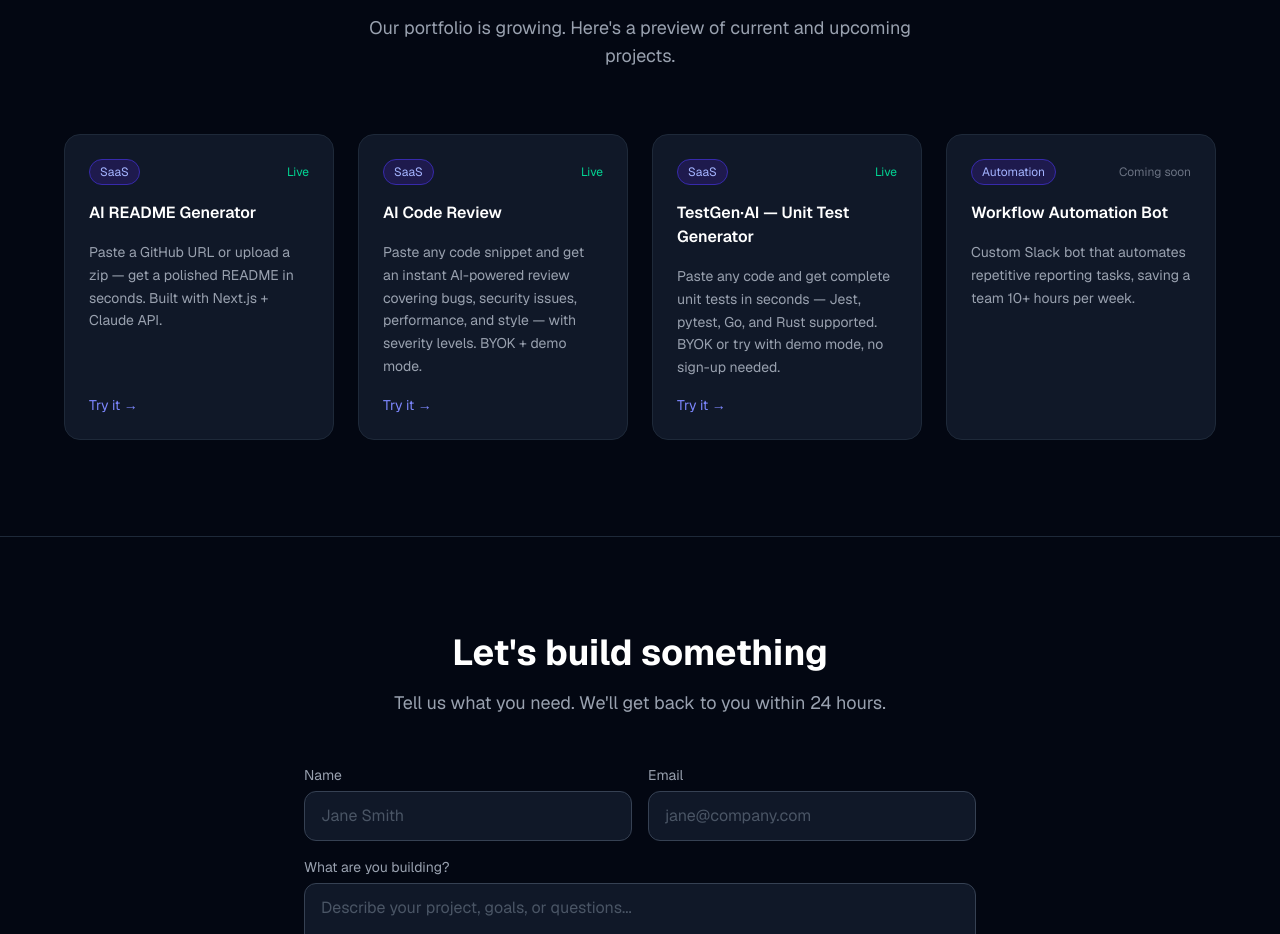
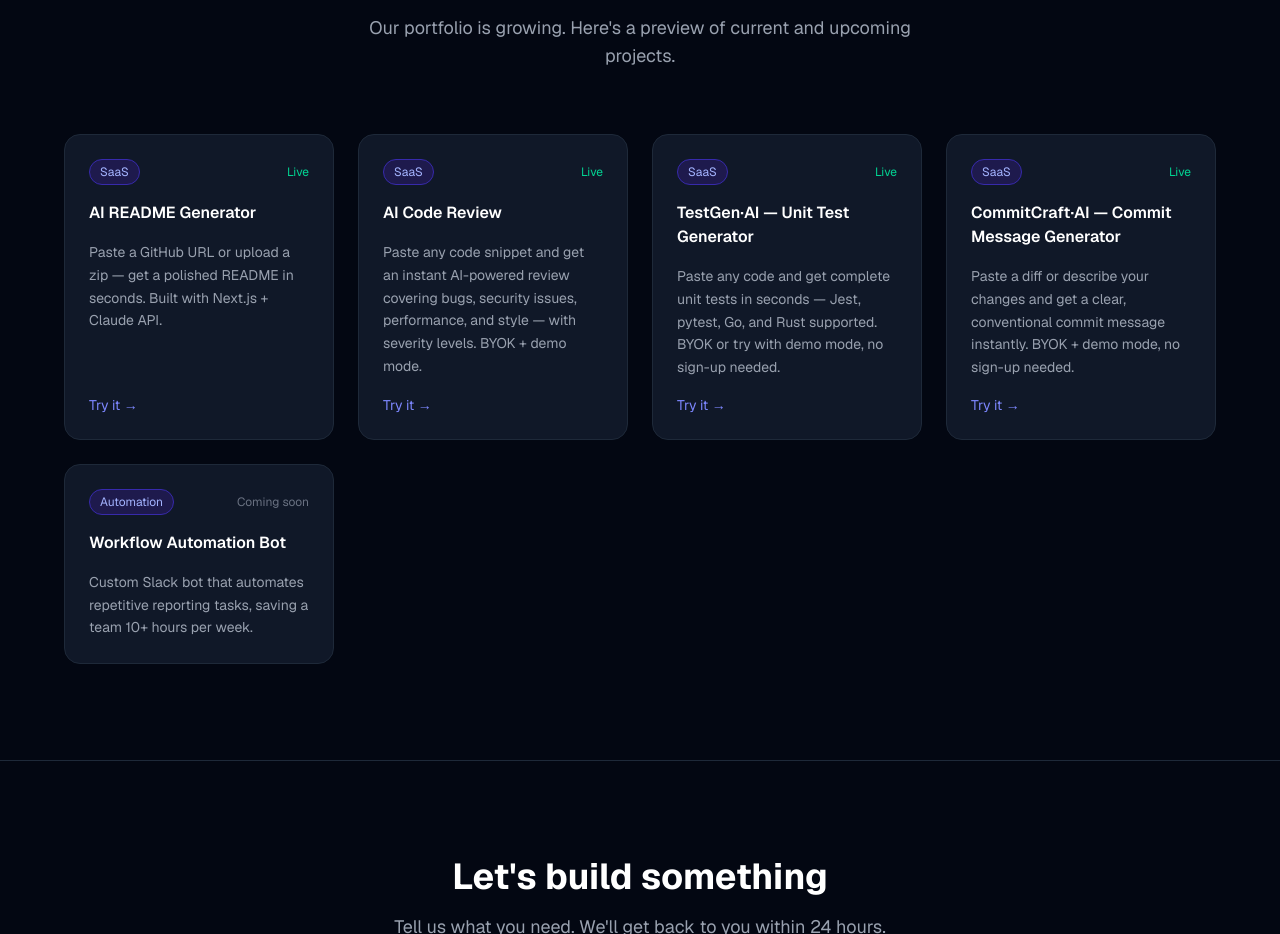
Before and after one commit to KlaraKovarova/ai-services-website, a Next.js app: page / in a window 1280 px wide. Shown: the part 1600-2534 px from the top of the page. Built offline with nearby package versions, Linux system fonts and the light colour scheme.

Commit message:
feat: add CommitCraft·AI as product #5 to portfolio
- Added CommitCraft·AI (AI Commit Message Generator) card with Live status
- Card links to https://commit-msg-gen.vercel.app
- Placed before the Coming Soon automation bot entry

Co-Authored-By: Paperclip <noreply@paperclip.ing>

```diff
--- a/components/Portfolio.tsx
+++ b/components/Portfolio.tsx
@@ -24,6 +24,14 @@
       "Paste any code and get complete unit tests in seconds — Jest, pytest, Go, and Rust supported. BYOK or try with demo mode, no sign-up needed.",
     status: "Live",
     href: "https://unit-test-gen.vercel.app",
+  },
+  {
+    tag: "SaaS",
+    title: "CommitCraft·AI — Commit Message Generator",
+    description:
+      "Paste a diff or describe your changes and get a clear, conventional commit message instantly. BYOK + demo mode, no sign-up needed.",
+    status: "Live",
+    href: "https://commit-msg-gen.vercel.app",
   },
   {
     tag: "Automation",
```
